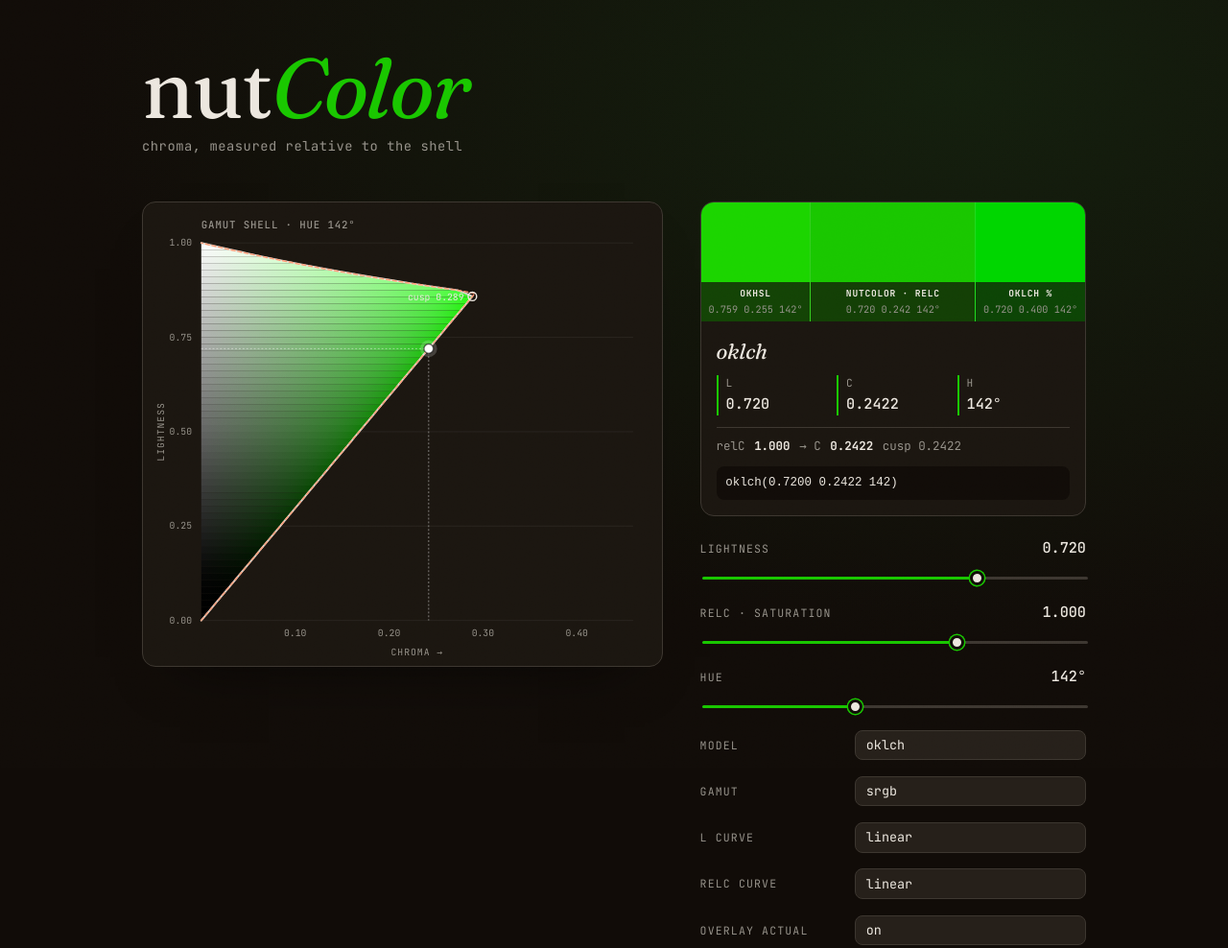
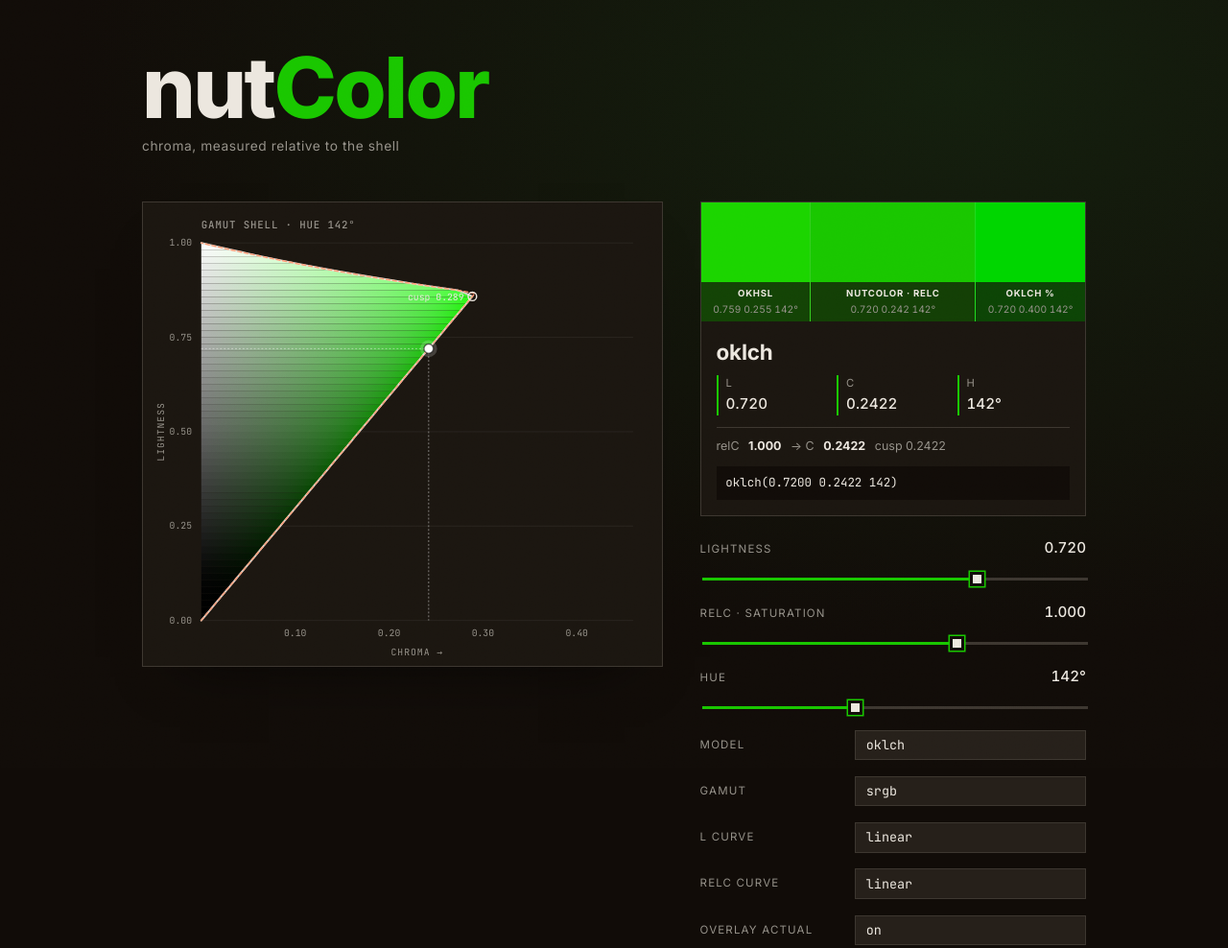
Before and after one commit to meodai/nutelch, a website built with Vite: page index.html in a window 1280 px wide. Shown: the top 988 px of the page at 96% size. Built offline with nearby package versions, Linux system fonts and the light colour scheme.

Commit message:
style(demo): switch to Inter, remove all rounded corners
Per request: Inter replaces the Fraunces display face (mono kept for code +
SVG ticks); every border-radius (panels, slice, swatch, slider track/thumb,
code block) set to 0.

```diff
--- a/index.html
+++ b/index.html
@@ -7,7 +7,7 @@
     <link rel="preconnect" href="https://fonts.googleapis.com" />
     <link rel="preconnect" href="https://fonts.gstatic.com" crossorigin />
     <link
-      href="https://fonts.googleapis.com/css2?family=Fraunces:ital,opsz,wght@0,9..144,400;0,9..144,500;1,9..144,400;1,9..144,500&family=JetBrains+Mono:wght@400;500;700&display=swap"
+      href="https://fonts.googleapis.com/css2?family=Inter:wght@400;500;700;800&family=JetBrains+Mono:wght@400;500;700&display=swap"
       rel="stylesheet"
     />
     <link rel="stylesheet" href="/src/demo/style.css" />
--- a/src/demo/style.css
+++ b/src/demo/style.css
@@ -10,7 +10,7 @@
   --ink-dim: oklch(0.66 0.012 80);
 
   --mono: 'JetBrains Mono', ui-monospace, 'SFMono-Regular', Menlo, monospace;
-  --display: 'Fraunces', Georgia, serif;
+  --sans: 'Inter', system-ui, -apple-system, sans-serif;
 
   color-scheme: dark;
 }
@@ -34,7 +34,7 @@ body {
     ),
     var(--bg);
   color: var(--ink);
-  font-family: var(--mono);
+  font-family: var(--sans);
   font-size: 14px;
   line-height: 1.5;
   -webkit-font-smoothing: antialiased;
@@ -64,17 +64,15 @@ body {
 }
 
 .wordmark {
-  font-family: var(--display);
-  font-weight: 400;
+  font-family: var(--sans);
+  font-weight: 800;
   font-size: clamp(2.8rem, 9vw, 5.5rem);
   line-height: 0.92;
-  letter-spacing: -0.02em;
+  letter-spacing: -0.03em;
   margin: 0;
-  font-optical-sizing: auto;
 }
 
 .wordmark span {
-  font-style: italic;
   color: var(--live);
   transition: color 0.4s ease;
 }
@@ -104,7 +102,7 @@ body {
 .stage__viz {
   background: var(--bg-2);
   border: 1px solid var(--line);
-  border-radius: 14px;
+  border-radius: 0;
   padding: 0.4rem;
   box-shadow: 0 30px 60px -40px oklch(0 0 0 / 0.8);
 }
@@ -118,7 +116,7 @@ body {
   width: 100%;
   height: auto;
   max-height: 76vh; /* keep the plot relative to the viewport, never overshooting */
-  border-radius: 10px;
+  border-radius: 0;
 }
 
 .slice__title {
@@ -213,7 +211,7 @@ body {
 
 .swatch-wrap {
   border: 1px solid var(--line);
-  border-radius: 14px;
+  border-radius: 0;
   overflow: hidden;
   background: var(--bg-2);
 }
@@ -273,9 +271,10 @@ body {
 }
 
 .readout__mode {
-  font-family: var(--display);
-  font-style: italic;
+  font-family: var(--sans);
+  font-weight: 700;
   font-size: 1.4rem;
+  letter-spacing: -0.01em;
   margin-bottom: 0.5rem;
 }
 
@@ -341,7 +340,7 @@ body {
   margin-top: 0.7rem;
   padding: 0.5rem 0.6rem;
   background: var(--bg);
-  border-radius: 8px;
+  font-family: var(--mono);
   font-size: 0.78rem;
   color: var(--ink);
   user-select: all;
@@ -384,7 +383,7 @@ body {
   appearance: none;
   width: 100%;
   height: 3px;
-  border-radius: 3px;
+  border-radius: 0;
   background: linear-gradient(
     to right,
     var(--live) calc(var(--rel, 0) * 100%),
@@ -399,7 +398,7 @@ body {
   -webkit-appearance: none;
   width: 15px;
   height: 15px;
-  border-radius: 50%;
+  border-radius: 0;
   background: var(--ink);
   border: 3px solid var(--bg);
   box-shadow: 0 0 0 1.5px var(--live);
@@ -415,7 +414,7 @@ body {
 .ctrl--range input[type='range']::-moz-range-thumb {
   width: 15px;
   height: 15px;
-  border-radius: 50%;
+  border-radius: 0;
   background: var(--ink);
   border: 3px solid var(--bg);
   box-shadow: 0 0 0 1.5px var(--live);
@@ -440,7 +439,7 @@ body {
   background: var(--bg-3);
   color: var(--ink);
   border: 1px solid var(--line);
-  border-radius: 8px;
+  border-radius: 0;
   padding: 0.45rem 0.7rem;
   font-family: var(--mono);
   font-size: 0.84rem;
```
